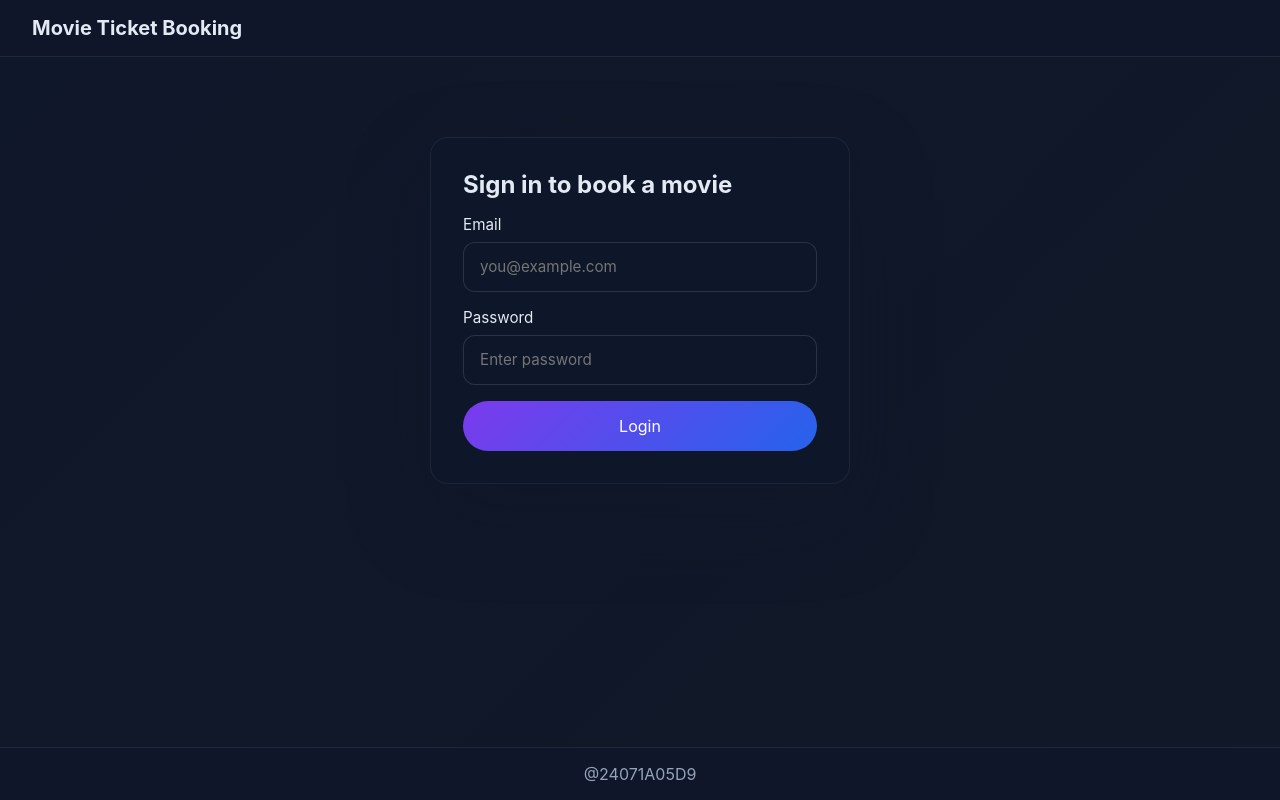
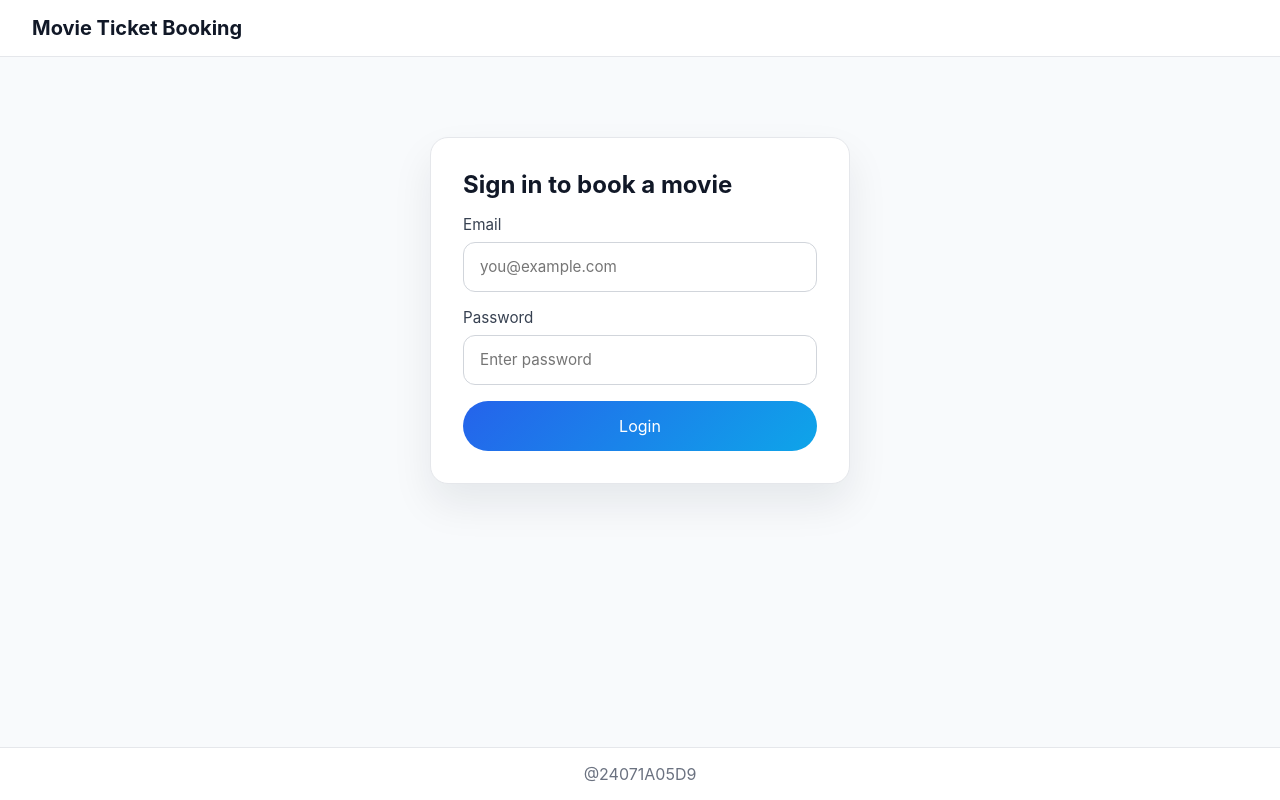
Before and after one commit to 24071a05d9-gif/WAD_INTERNAL1, a React (Vite) app: page / in a window 1280 px wide. Built offline with nearby package versions, Linux system fonts and the light colour scheme.

Commit message:
Switch React app styling to white theme

```diff
--- a/src/styles.css
+++ b/src/styles.css
@@ -1,8 +1,8 @@
 :root {
-  color-scheme: dark;
+  color-scheme: light;
   font-family: Inter, system-ui, -apple-system, BlinkMacSystemFont, 'Segoe UI', sans-serif;
-  background: #11161f;
-  color: #e3eaf4;
+  background: #f8fafc;
+  color: #1f2937;
 }
 
 * {
@@ -12,7 +12,7 @@
 body {
   margin: 0;
   min-height: 100vh;
-  background: linear-gradient(135deg, #0f172a, #111827);
+  background: #f8fafc;
 }
 
 button, input {
@@ -27,8 +27,8 @@ button, input {
 
 .topbar {
   padding: 1rem 2rem;
-  border-bottom: 1px solid rgba(255,255,255,0.08);
-  background: rgba(15,23,42,0.95);
+  border-bottom: 1px solid #e5e7eb;
+  background: #ffffff;
   position: sticky;
   top: 0;
   z-index: 10;
@@ -37,6 +37,7 @@ button, input {
 .brand {
   font-size: 1.25rem;
   font-weight: 700;
+  color: #111827;
 }
 
 .page-container {
@@ -50,16 +51,16 @@ button, input {
 .app-footer {
   padding: 1rem 2rem;
   text-align: center;
-  color: #94a3b8;
-  border-top: 1px solid rgba(255,255,255,0.08);
-  background: rgba(15, 23, 42, 0.95);
+  color: #6b7280;
+  border-top: 1px solid #e5e7eb;
+  background: #ffffff;
 }
 
 .card {
-  background: rgba(15, 23, 42, 0.96);
-  border: 1px solid rgba(148, 163, 184, 0.1);
+  background: #ffffff;
+  border: 1px solid #e5e7eb;
   border-radius: 18px;
-  box-shadow: 0 32px 80px rgba(15, 23, 42, 0.35);
+  box-shadow: 0 20px 40px rgba(15, 23, 42, 0.08);
   padding: 2rem;
 }
 
@@ -75,10 +76,11 @@ button, input {
 h2 {
   margin-top: 0;
   margin-bottom: 1rem;
+  color: #111827;
 }
 
 .subtitle {
-  color: #94a3b8;
+  color: #6b7280;
   margin-bottom: 1rem;
 }
 
@@ -91,21 +93,22 @@ label {
   display: grid;
   gap: 0.5rem;
   font-size: 0.95rem;
+  color: #374151;
 }
 
 input {
   width: 100%;
   padding: 0.9rem 1rem;
-  border: 1px solid rgba(148, 163, 184, 0.2);
+  border: 1px solid #d1d5db;
   border-radius: 12px;
-  background: rgba(15, 23, 42, 0.8);
-  color: #e2e8f0;
+  background: #ffffff;
+  color: #111827;
 }
 
 input:focus {
   outline: none;
-  border-color: #7c3aed;
-  box-shadow: 0 0 0 4px rgba(124, 58, 237, 0.12);
+  border-color: #2563eb;
+  box-shadow: 0 0 0 4px rgba(59, 130, 246, 0.12);
 }
 
 .button {
@@ -121,19 +124,19 @@ input:focus {
 }
 
 .button-primary {
-  background: linear-gradient(135deg, #7c3aed, #2563eb);
+  background: linear-gradient(135deg, #2563eb, #0ea5e9);
   color: white;
 }
 
 .button-secondary {
-  background: rgba(148, 163, 184, 0.12);
-  color: #e2e8f0;
+  background: #f3f4f6;
+  color: #111827;
 }
 
 .alert {
   padding: 1rem;
-  background: rgba(248, 113, 113, 0.12);
-  color: #fee2e2;
+  background: #fee2e2;
+  color: #b91c1c;
   border-radius: 12px;
 }
 
@@ -145,14 +148,15 @@ input:focus {
 .movie-card {
   padding: 1.5rem;
   border-radius: 18px;
-  background: rgba(30, 41, 59, 0.9);
+  background: #f8fafc;
   display: flex;
   flex-direction: column;
   gap: 1rem;
+  border: 1px solid #e5e7eb;
 }
 
 .movie-card.selected {
-  border: 1px solid #7c3aed;
+  border: 1px solid #2563eb;
 }
 
 .seat-map {
@@ -163,17 +167,18 @@ input:focus {
 }
 
 .seat {
-  border: 1px solid rgba(148, 163, 184, 0.2);
+  border: 1px solid #d1d5db;
   border-radius: 10px;
   padding: 0.75rem 0.5rem;
-  background: rgba(15, 23, 42, 0.9);
-  color: #e2e8f0;
+  background: #ffffff;
+  color: #111827;
   cursor: pointer;
 }
 
 .seat-selected {
-  background: linear-gradient(135deg, #7c3aed, #2563eb);
-  border-color: rgba(255,255,255,0.2);
+  background: linear-gradient(135deg, #2563eb, #0ea5e9);
+  border-color: #2563eb;
+  color: white;
 }
 
 .actions-row {
@@ -191,9 +196,10 @@ input:focus {
 }
 
 .summary-block div {
-  background: rgba(31, 41, 55, 0.9);
+  background: #ffffff;
   padding: 1rem;
   border-radius: 16px;
+  border: 1px solid #e5e7eb;
 }
 
 @media (max-width: 720px) {
```
